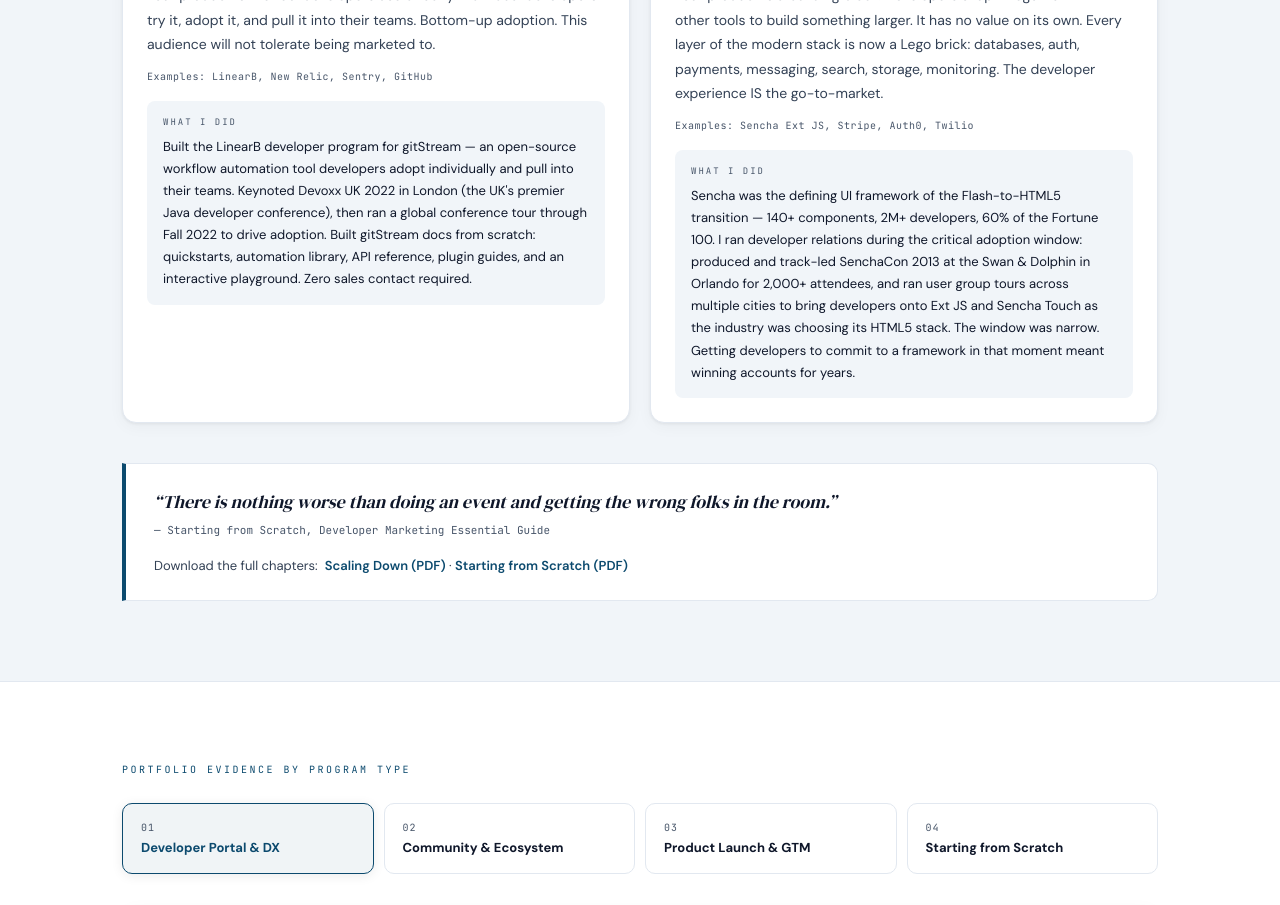
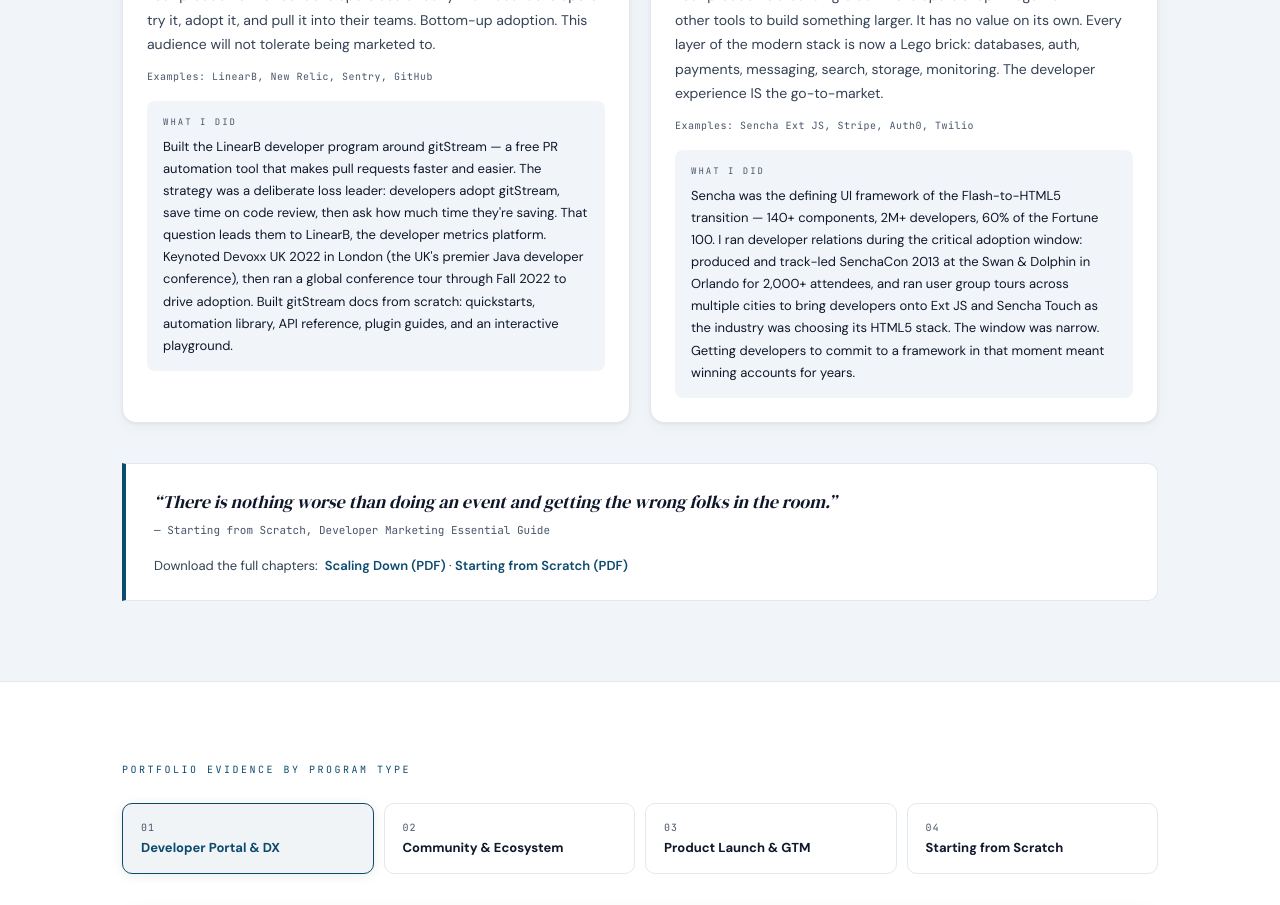
Before and after one commit to lkilpatrick/lkilpatrick_com, a Next.js app: page /impact in a window 1280 px wide. Shown: the part 1080-1985 px from the top of the page. Built offline with nearby package versions, Linux system fonts and the light colour scheme.

Commit message:
fix: gitStream is PR automation loss leader (not open source), clarify LinearB adoption flywheel

```diff
--- a/app/components/ImpactHub.tsx
+++ b/app/components/ImpactHub.tsx
@@ -85,7 +85,7 @@
     type: "Product Launch & GTM",
     headline: "Launches that land with developer audiences.",
     description:
-      "Getting a developer tool to market is not the same as getting any other product to market. The narrative has to be technically credible. The content has to be genuinely useful. The messaging has to survive contact with an audience that will immediately call out anything that is not true. I have shipped launches at Harness, Nutanix, and LinearB — and the videos, release notes, and conference talks are still out there.",
+      "Getting a developer tool to market is not the same as getting any other product to market. The narrative has to be technically credible. The content has to be genuinely useful. The messaging has to survive contact with an audience that will immediately call out anything that is not true. I have shipped launches at Harness, Nutanix, and LinearB — and the talks, release notes, and docs are still out there.",
     companies: ["Harness", "Nutanix", "LinearB"],
     evidence: [
       {
@@ -242,7 +242,7 @@
                 <div className="ih-four-examples">Examples: LinearB, New Relic, Sentry, GitHub</div>
                 <div className="ih-four-experience">
                   <div className="ih-four-exp-label">What I did</div>
-                  <p className="ih-four-exp-text">Built the LinearB developer program for gitStream — an open-source workflow automation tool developers adopt individually and pull into their teams. Keynoted Devoxx UK 2022 in London (the UK&apos;s premier Java developer conference), then ran a global conference tour through Fall 2022 to drive adoption. Built gitStream docs from scratch: quickstarts, automation library, API reference, plugin guides, and an interactive playground. Zero sales contact required.</p>
+                  <p className="ih-four-exp-text">Built the LinearB developer program around gitStream — a free PR automation tool that makes pull requests faster and easier. The strategy was a deliberate loss leader: developers adopt gitStream, save time on code review, then ask how much time they&apos;re saving. That question leads them to LinearB, the developer metrics platform. Keynoted Devoxx UK 2022 in London (the UK&apos;s premier Java developer conference), then ran a global conference tour through Fall 2022 to drive adoption. Built gitStream docs from scratch: quickstarts, automation library, API reference, plugin guides, and an interactive playground.</p>
                 </div>
               </div>
             </div>
```
